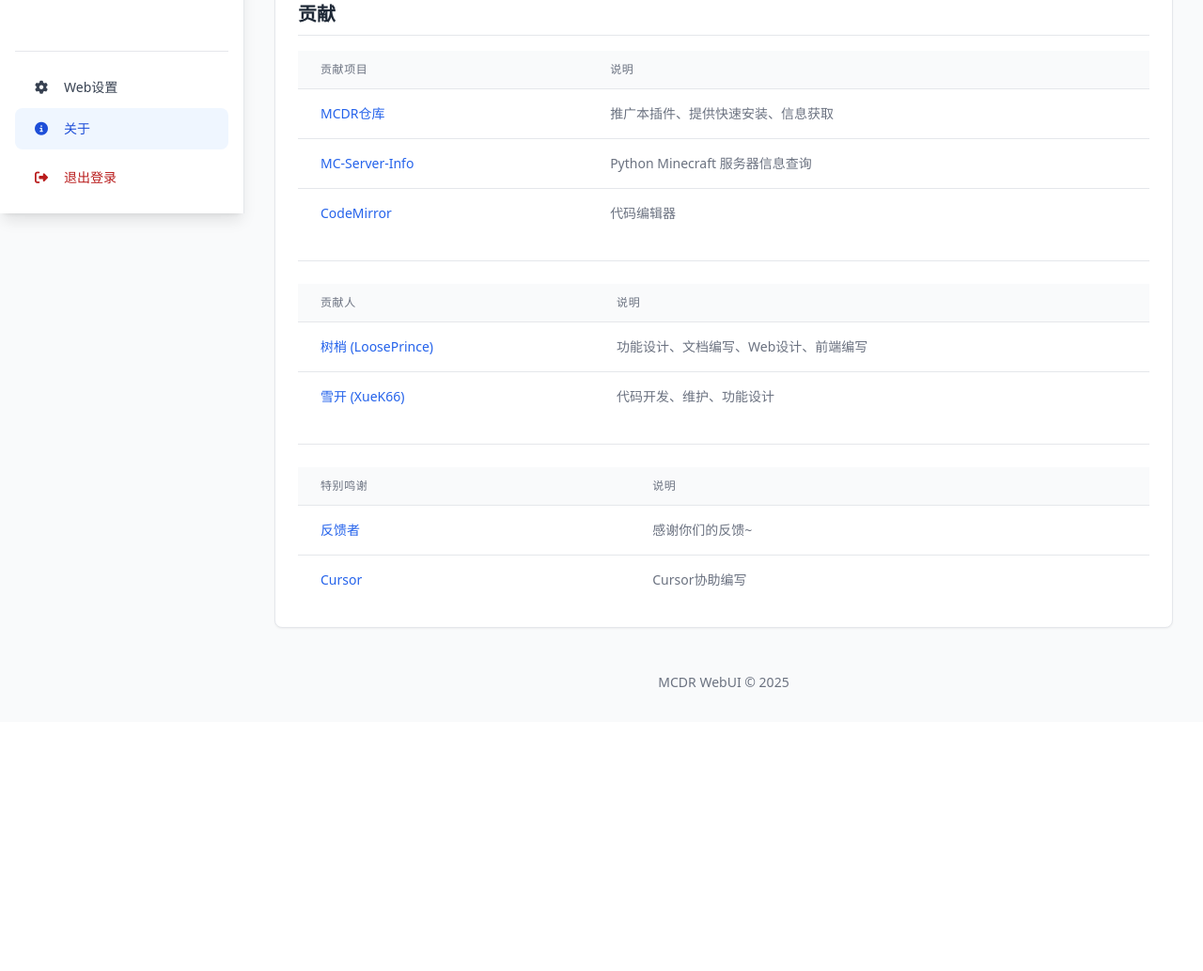
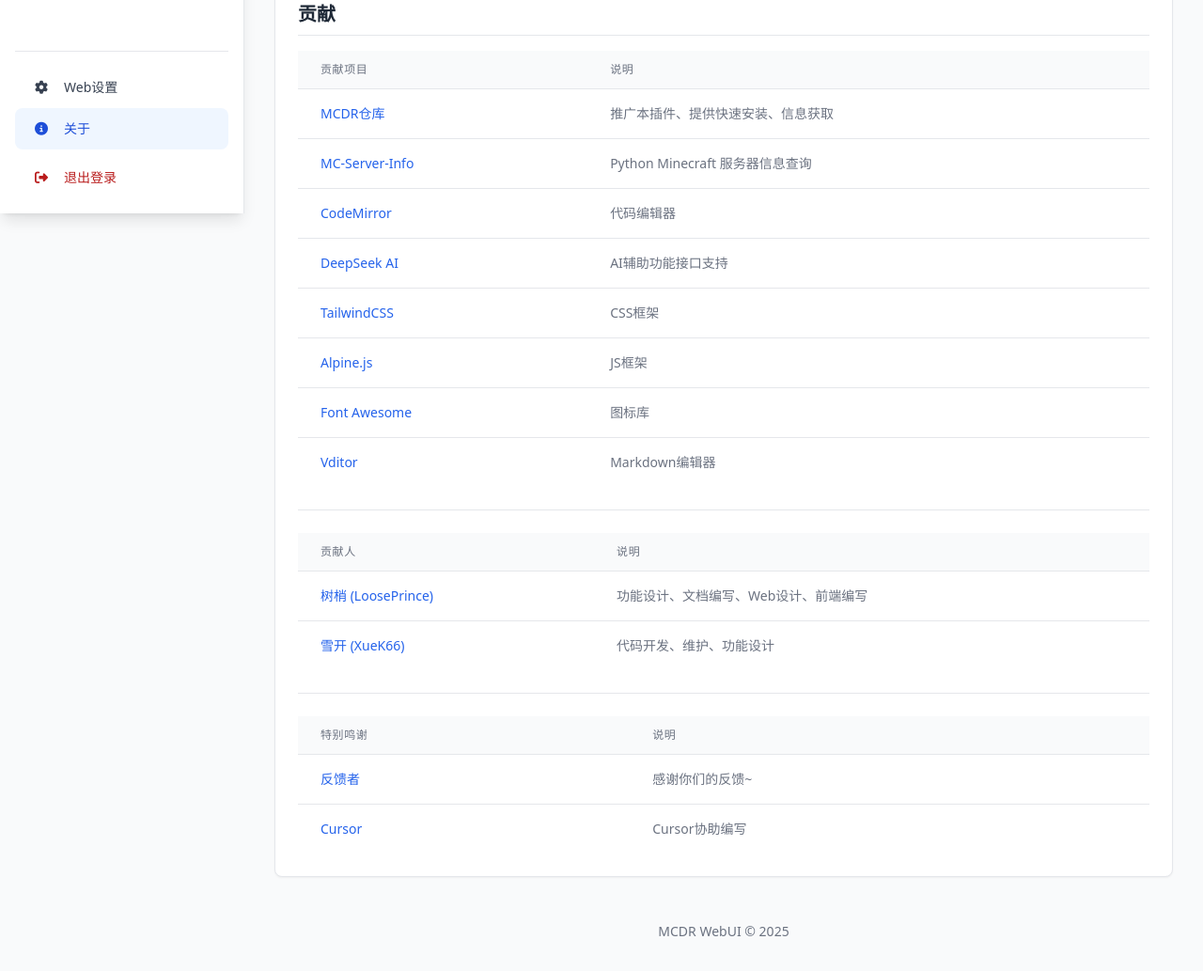
Before and after one commit to nkdns/PF-MCDR-WebUI, a FastAPI app: page /about in a window 1280 px wide. Shown: the part 573-1606 px from the top of the page at 94% size. Before the commit the page ends 1304 px from the top, so only its background shows below. Run offline with FastAPI, Linux system fonts and the light colour scheme; the visitor is signed in with stand-in values (Sample User, id 1); data that the repository does not hold is empty; parts of the project's set-up code (start-up, migrations or seed data) failed here and were passed over; some libraries are stand-ins or nearby versions.

Commit message:
更新README.md，补全说明，包括Vditor、TailwindCSS、Alpine.js和Font Awesome；删除src/README.md文件。

```diff
--- a/src/guguwebui/templates/about.html
+++ b/src/guguwebui/templates/about.html
@@ -250,6 +250,26 @@
                                         <td class="px-6 py-4 whitespace-nowrap text-sm font-medium text-gray-900 dark:text-white"><a href="https://codemirror.net/" target="_blank" class="text-blue-600 dark:text-blue-400 hover:underline">CodeMirror</a></td>
                                         <td class="px-6 py-4 whitespace-nowrap text-sm text-gray-500 dark:text-gray-400">代码编辑器</td>
                                     </tr>
+                                    <tr>
+                                        <td class="px-6 py-4 whitespace-nowrap text-sm font-medium text-gray-900 dark:text-white"><a href="https://deepseek.com/" target="_blank" class="text-blue-600 dark:text-blue-400 hover:underline">DeepSeek AI</a></td>
+                                        <td class="px-6 py-4 whitespace-nowrap text-sm text-gray-500 dark:text-gray-400">AI辅助功能接口支持</td>
+                                    </tr>
+                                    <tr>
+                                        <td class="px-6 py-4 whitespace-nowrap text-sm font-medium text-gray-900 dark:text-white"><a href="https://tailwindcss.com/" target="_blank" class="text-blue-600 dark:text-blue-400 hover:underline">TailwindCSS</a></td>
+                                        <td class="px-6 py-4 whitespace-nowrap text-sm text-gray-500 dark:text-gray-400">CSS框架</td>
+                                    </tr>
+                                    <tr>
+                                        <td class="px-6 py-4 whitespace-nowrap text-sm font-medium text-gray-900 dark:text-white"><a href="https://alpinejs.dev/" target="_blank" class="text-blue-600 dark:text-blue-400 hover:underline">Alpine.js</a></td>
+                                        <td class="px-6 py-4 whitespace-nowrap text-sm text-gray-500 dark:text-gray-400">JS框架</td>
+                                    </tr>
+                                    <tr>
+                                        <td class="px-6 py-4 whitespace-nowrap text-sm font-medium text-gray-900 dark:text-white"><a href="https://fontawesome.com/" target="_blank" class="text-blue-600 dark:text-blue-400 hover:underline">Font Awesome</a></td>
+                                        <td class="px-6 py-4 whitespace-nowrap text-sm text-gray-500 dark:text-gray-400">图标库</td>
+                                    </tr>
+                                    <tr>
+                                        <td class="px-6 py-4 whitespace-nowrap text-sm font-medium text-gray-900 dark:text-white"><a href="https://vditor.b3log.org/" target="_blank" class="text-blue-600 dark:text-blue-400 hover:underline">Vditor</a></td>
+                                        <td class="px-6 py-4 whitespace-nowrap text-sm text-gray-500 dark:text-gray-400">Markdown编辑器</td>
+                                    </tr>
                                 </tbody>
                             </table>
                         </div>
```
Also changed, not shown: README.md, src/README.md (deleted).
